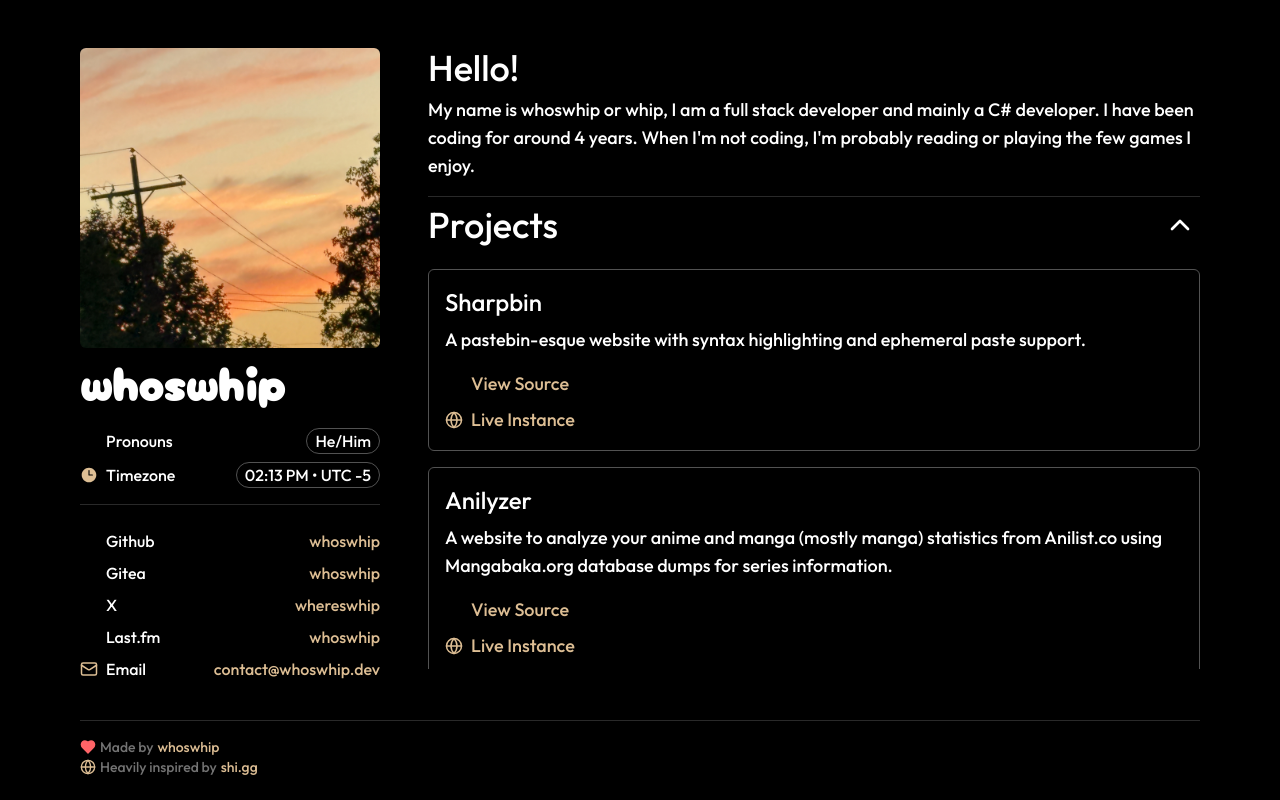
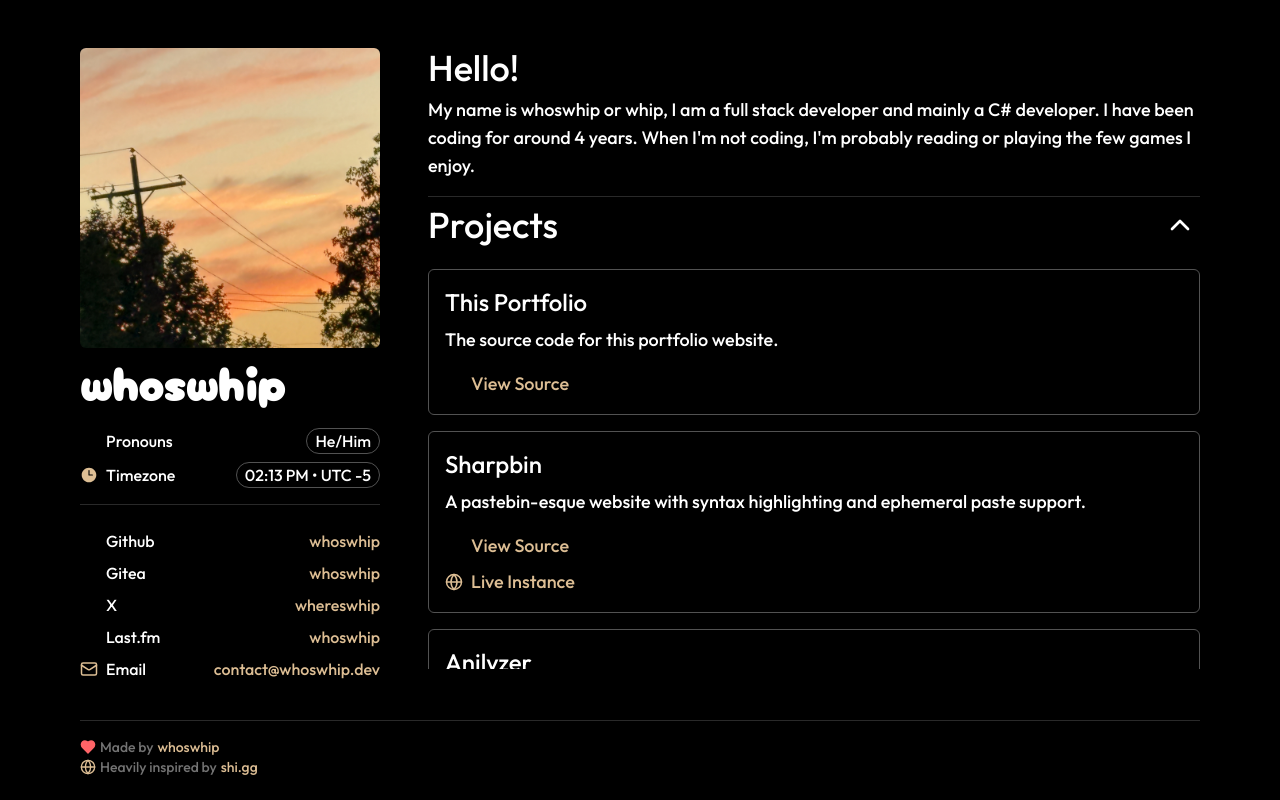
Before and after one commit to whoswhip/portfolio, a SvelteKit app: page / in a window 1280 px wide. Built offline with nearby package versions, Linux system fonts and the light colour scheme; some icons are missing.

Commit message:
feat: add portfolio project details to projects list

```diff
--- a/src/routes/+page.svelte
+++ b/src/routes/+page.svelte
@@ -57,6 +57,13 @@
 			}
 		],
 		projects: [
+			{
+				id: 'portfolio',
+				title: 'This Portfolio',
+				description: 'The source code for this portfolio website.',
+				gitProvider: 'gitea',
+				gitUrl: 'https://git.whoswhip.dev/whoswhip/portfolio'
+			},
 			{
 				id: 'sharpbin',
 				title: 'Sharpbin',
```
